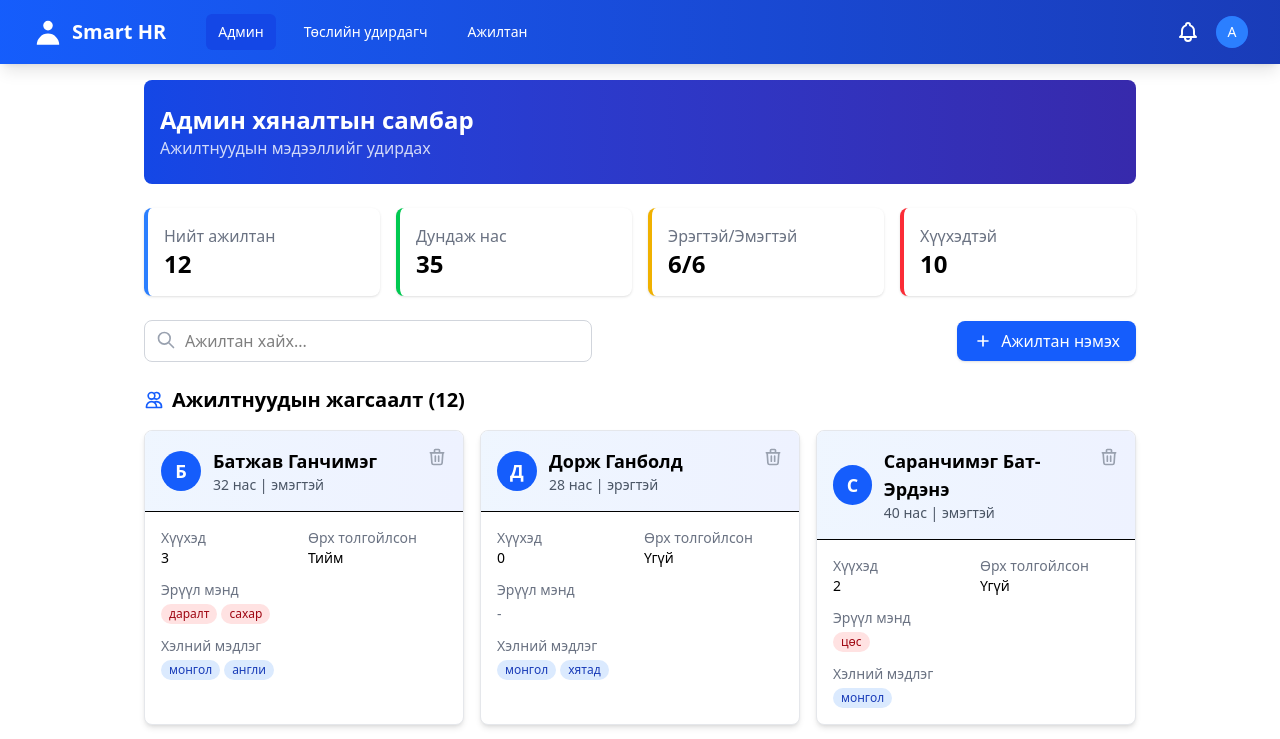
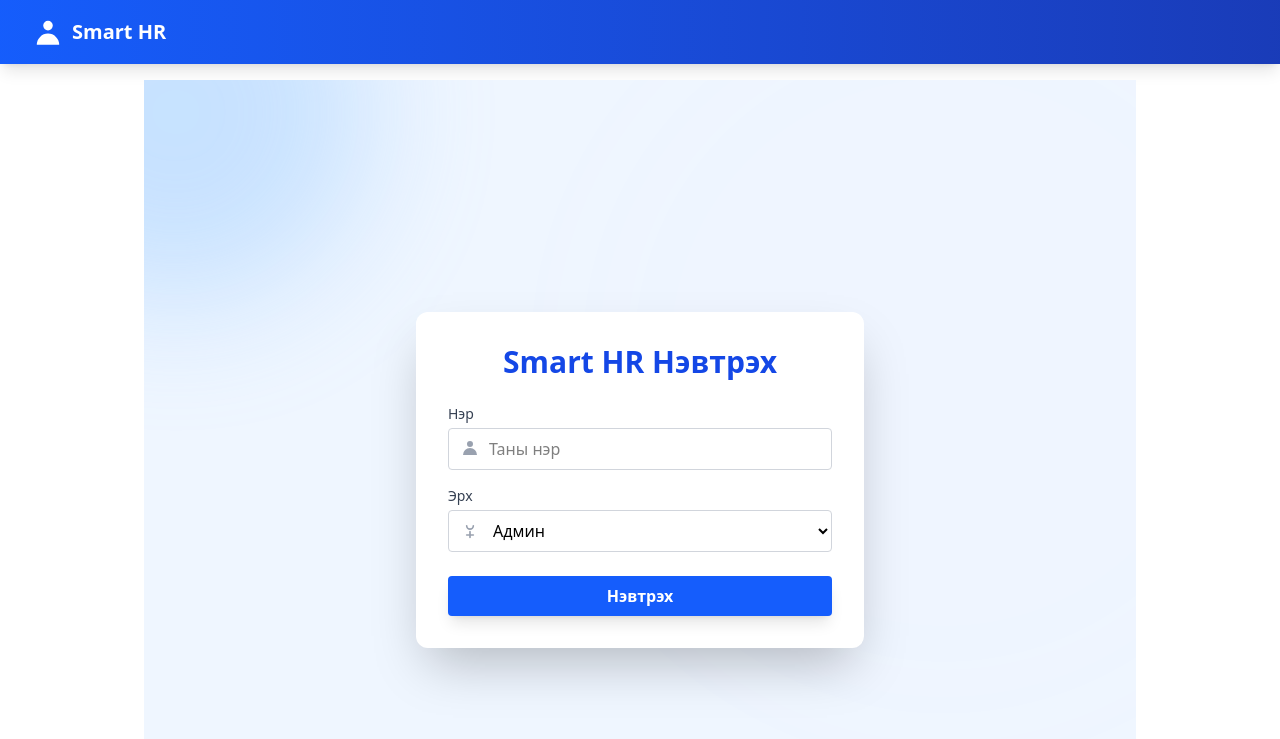
Before and after one commit to usukh6ayar/smart-hr, a React (Vite) app: page / in a window 1280 px wide. Shown: the top 739 px of the page. Built offline with nearby package versions, Linux system fonts and the light colour scheme.

Commit message:
improvement

```diff
--- a/src/App.jsx
+++ b/src/App.jsx
@@ -1,21 +1,29 @@
 import { BrowserRouter as Router, Routes, Route } from "react-router-dom";
+import { UserProvider } from "./context/UserContext";
+import Navbar from "./components/Navbar";
+import Login from "./pages/Login";
 import AdminDashboard from "./pages/AdminDashboard";
 import ManagerDashboard from "./pages/ManagerDashboard";
 import EmployeeProfile from "./pages/EmployeeProfile";
-import Navbar from "./components/Navbar";
 
 function App() {
   return (
+    <UserProvider>
       <Router>
         <Navbar />
         <div className="max-w-5xl mx-auto p-4">
           <Routes>
-          <Route path="/" element={<AdminDashboard />} />
+            <Route path="/" element={<Login />} />
+            <Route path="/admin" element={<AdminDashboard />} />
             <Route path="/manager" element={<ManagerDashboard />} />
-          <Route path="/employee" element={<EmployeeProfile />} />
+            <Route
+              path="/employee"
+              element={<EmployeeProfile employeeId={2} />}
+            />
           </Routes>
         </div>
       </Router>
+    </UserProvider>
   );
 }
 
--- a/src/components/Navbar.jsx
+++ b/src/components/Navbar.jsx
@@ -1,26 +1,44 @@
-import { Link, useLocation } from "react-router-dom";
-import { useState } from "react";
+import { Link, useLocation, useNavigate } from "react-router-dom";
+import { useState, useEffect } from "react";
+import { useUser } from "../context/UserContext";
 
 export default function Navbar() {
+  const { user, setUser } = useUser();
   const location = useLocation();
+  const navigate = useNavigate();
   const [isMobileMenuOpen, setIsMobileMenuOpen] = useState(false);
 
-  const isActive = (path) => {
-    return location.pathname === path ? "bg-blue-700" : "";
+  useEffect(() => {
+    const stored = localStorage.getItem("user");
+    if (stored) {
+      setUser(JSON.parse(stored));
+    }
+  }, []);
+
+  const logout = () => {
+    localStorage.removeItem("user");
+    navigate("/");
+    setUser(null);
   };
+
+  const isDisabled = (targetRole) => {
+    return user?.role !== targetRole ? "pointer-events-none opacity-50" : "";
+  };
+
+  const isActive = (path) => (location.pathname === path ? "bg-blue-700" : "");
 
   return (
     <nav className="bg-gradient-to-r from-blue-600 to-blue-800 text-white shadow-lg">
       <div className="max-w-7xl mx-auto px-4 sm:px-6 lg:px-8">
         <div className="flex items-center justify-between h-16">
+          {/* Logo */}
           <div className="flex items-center">
-            <div className="flex-shrink-0">
             <Link to="/" className="flex items-center">
               <svg
+                className="h-8 w-8 mr-2"
                 xmlns="http://www.w3.org/2000/svg"
-                  className="h-8 w-8 mr-2"
+                fill="currentColor"
                 viewBox="0 0 20 20"
-                  fill="currentColor"
               >
                 <path
                   fillRule="evenodd"
@@ -30,100 +48,103 @@ export default function Navbar() {
               </svg>
               <span className="text-xl font-bold">Smart HR</span>
             </Link>
-            </div>
-            <div className="hidden md:block">
-              <div className="ml-10 flex items-baseline space-x-4">
+            {user && (
+              <div className="hidden md:flex ml-10 space-x-4">
                 <Link
-                  to="/"
-                  className={`px-3 py-2 rounded-md text-sm font-medium ${isActive(
-                    "/"
-                  )} hover:bg-blue-700`}
+                  to="/admin"
+                  className={`px-3 py-2 rounded-md text-sm font-medium hover:bg-blue-700 ${isActive(
+                    "/admin"
+                  )} ${isDisabled("admin")}`}
                 >
                   Админ
                 </Link>
                 <Link
                   to="/manager"
-                  className={`px-3 py-2 rounded-md text-sm font-medium ${isActive(
+                  className={`px-3 py-2 rounded-md text-sm font-medium hover:bg-blue-700 ${isActive(
                     "/manager"
-                  )} hover:bg-blue-700`}
+                  )} ${isDisabled("manager")}`}
                 >
                   Төслийн удирдагч
                 </Link>
                 <Link
                   to="/employee"
-                  className={`px-3 py-2 rounded-md text-sm font-medium ${isActive(
+                  className={`px-3 py-2 rounded-md text-sm font-medium hover:bg-blue-700 ${isActive(
                     "/employee"
-                  )} hover:bg-blue-700`}
+                  )} ${isDisabled("employee")}`}
                 >
                   Ажилтан
                 </Link>
               </div>
+            )}
           </div>
-          </div>
-          <div className="hidden md:block">
-            <div className="ml-4 flex items-center md:ml-6">
-              <button className="p-1 rounded-full text-white hover:bg-blue-700 focus:outline-none">
-                <span className="sr-only">Мэдэгдлүүд</span>
+
+          {/* Right side */}
+          <div className="hidden md:flex items-center space-x-4">
+            {user && (
+              <div className="hidden md:flex items-center space-x-4">
+                <button className="p-1 rounded-full text-white hover:bg-blue-700">
+                  <span className="sr-only">Мэдэгдэл</span>
                   <svg
                     className="h-6 w-6"
-                  xmlns="http://www.w3.org/2000/svg"
                     fill="none"
+                    stroke="currentColor"
                     viewBox="0 0 24 24"
-                  stroke="currentColor"
                   >
                     <path
                       strokeLinecap="round"
                       strokeLinejoin="round"
                       strokeWidth="2"
-                    d="M15 17h5l-1.405-1.405A2.032 2.032 0 0118 14.158V11a6.002 6.002 0 00-4-5.659V5a2 2 0 10-4 0v.341C7.67 6.165 6 8.388 6 11v3.159c0 .538-.214 1.055-.595 1.436L4 17h5m6 0v1a3 3 0 11-6 0v-1m6 0H9"
+                      d="M15 17h5l-1.405-1.405A2.032 2.032 0 0118 14.158V11a6 6 0 00-4-5.659V5a2 2 0 10-4 0v.341C7.67 6.165 6 8.388 6 11v3.159c0 .538-.214 1.055-.595 1.436L4 17h5m6 0v1a3 3 0 11-6 0v-1"
                     />
                   </svg>
                 </button>
-              <div className="ml-3 relative">
-                <div>
-                  <button className="max-w-xs bg-blue-700 rounded-full flex items-center text-sm focus:outline-none">
-                    <span className="sr-only">Хэрэглэгчийн цэс</span>
-                    <div className="h-8 w-8 rounded-full bg-blue-500 flex items-center justify-center">
-                      <span className="font-medium">А</span>
+
+                <div className="flex items-center space-x-2 bg-blue-700 px-3 py-1 rounded-full">
+                  <div className="h-8 w-8 bg-white text-blue-600 rounded-full flex items-center justify-center font-bold">
+                    {user.name.charAt(0)}
                   </div>
+                  <span className="text-sm">
+                    {user.name} ({user.role})
+                  </span>
+                </div>
+
+                <button
+                  onClick={logout}
+                  className="bg-white text-blue-600 px-3 py-1 rounded hover:bg-gray-100"
+                >
+                  Гарах
                 </button>
               </div>
+            )}
           </div>
-            </div>
-          </div>
+
+          {/* Mobile Menu Toggle */}
           <div className="flex md:hidden">
             <button
               onClick={() => setIsMobileMenuOpen(!isMobileMenuOpen)}
-              className="inline-flex items-center justify-center p-2 rounded-md text-white hover:bg-blue-700 focus:outline-none"
+              className="inline-flex items-center justify-center p-2 rounded-md text-white hover:bg-blue-700"
             >
-              <span className="sr-only">Цэс нээх</span>
               <svg
-                className={`${isMobileMenuOpen ? "hidden" : "block"} h-6 w-6`}
-                xmlns="http://www.w3.org/2000/svg"
+                className="h-6 w-6"
                 fill="none"
                 viewBox="0 0 24 24"
                 stroke="currentColor"
               >
+                {isMobileMenuOpen ? (
+                  <path
+                    strokeLinecap="round"
+                    strokeLinejoin="round"
+                    strokeWidth="2"
+                    d="M6 18L18 6M6 6l12 12"
+                  />
+                ) : (
                   <path
                     strokeLinecap="round"
                     strokeLinejoin="round"
                     strokeWidth="2"
                     d="M4 6h16M4 12h16M4 18h16"
                   />
-              </svg>
-              <svg
-                className={`${isMobileMenuOpen ? "block" : "hidden"} h-6 w-6`}
-                xmlns="http://www.w3.org/2000/svg"
-                fill="none"
-                viewBox="0 0 24 24"
-                stroke="currentColor"
-              >
-                <path
-                  strokeLinecap="round"
-                  strokeLinejoin="round"
-                  strokeWidth="2"
-                  d="M6 18L18 6M6 6l12 12"
-                />
+                )}
               </svg>
             </button>
           </div>
@@ -131,37 +152,46 @@ export default function Navbar() {
       </div>
 
       {/* Mobile menu */}
-      <div className={`${isMobileMenuOpen ? "block" : "hidden"} md:hidden`}>
-        <div className="px-2 pt-2 pb-3 space-y-1 sm:px-3">
+      {isMobileMenuOpen && user && (
+        <div className="md:hidden px-2 pt-2 pb-3 space-y-1">
+          {user.role === "admin" && (
             <Link
-            to="/"
-            className={`block px-3 py-2 rounded-md text-base font-medium ${isActive(
-              "/"
-            )} hover:bg-blue-700`}
+              to="/admin"
+              className="block px-3 py-2 rounded-md text-base font-medium hover:bg-blue-700"
               onClick={() => setIsMobileMenuOpen(false)}
             >
               Админ
             </Link>
+          )}
+          {user.role === "manager" && (
             <Link
               to="/manager"
-            className={`block px-3 py-2 rounded-md text-base font-medium ${isActive(
-              "/manager"
-            )} hover:bg-blue-700`}
+              className="block px-3 py-2 rounded-md text-base font-medium hover:bg-blue-700"
               onClick={() => setIsMobileMenuOpen(false)}
             >
               Төслийн удирдагч
             </Link>
+          )}
+          {user.role === "employee" && (
             <Link
               to="/employee"
-            className={`block px-3 py-2 rounded-md text-base font-medium ${isActive(
-              "/employee"
-            )} hover:bg-blue-700`}
+              className="block px-3 py-2 rounded-md text-base font-medium hover:bg-blue-700"
               onClick={() => setIsMobileMenuOpen(false)}
             >
               Ажилтан
             </Link>
+          )}
+          <button
+            onClick={() => {
+              logout();
+              setIsMobileMenuOpen(false);
+            }}
+            className="block w-full text-left px-3 py-2 rounded-md text-base font-medium hover:bg-blue-700"
+          >
+            Гарах
+          </button>
         </div>
-      </div>
+      )}
     </nav>
   );
 }
```
Lines whose indentation alone changed are shown as unchanged.
